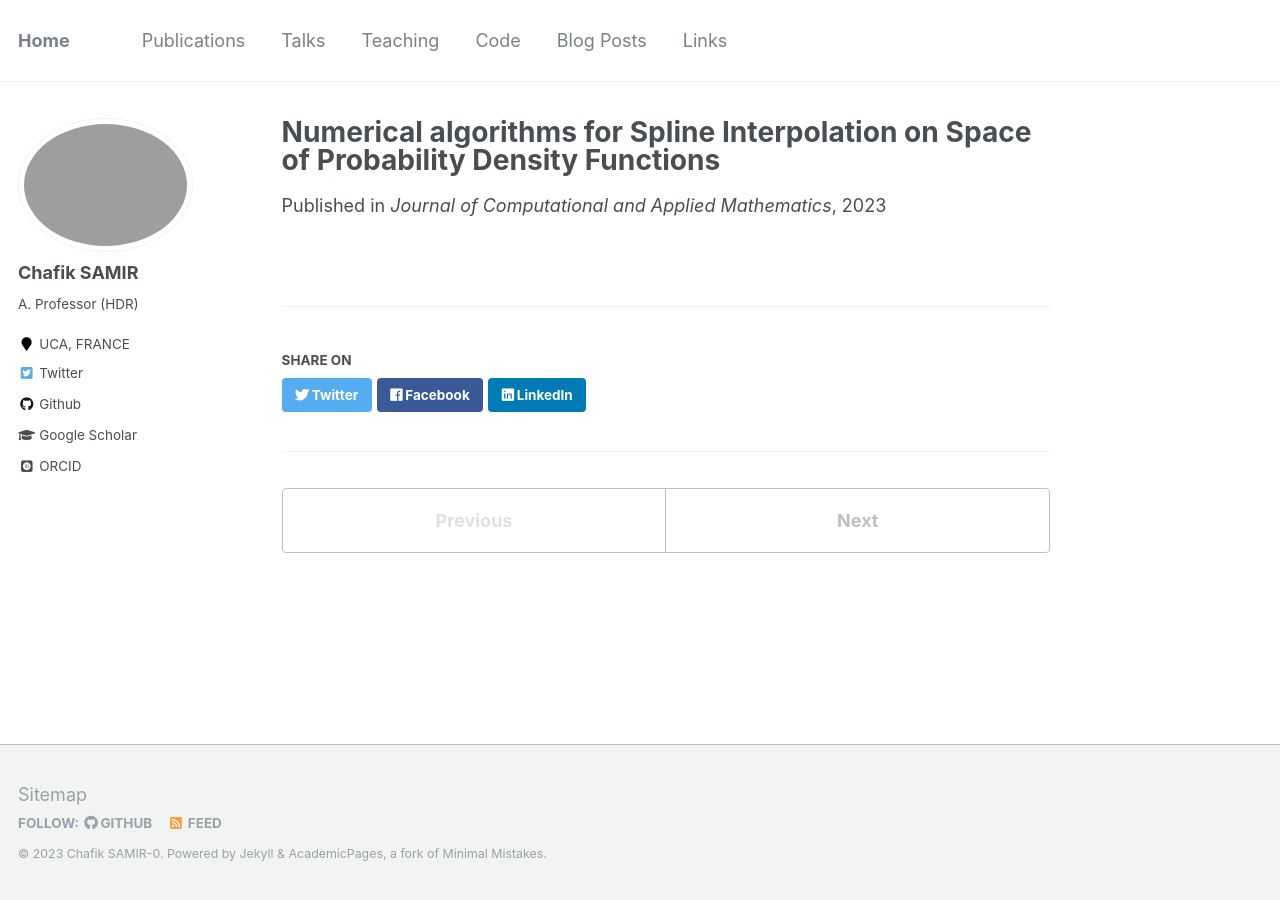
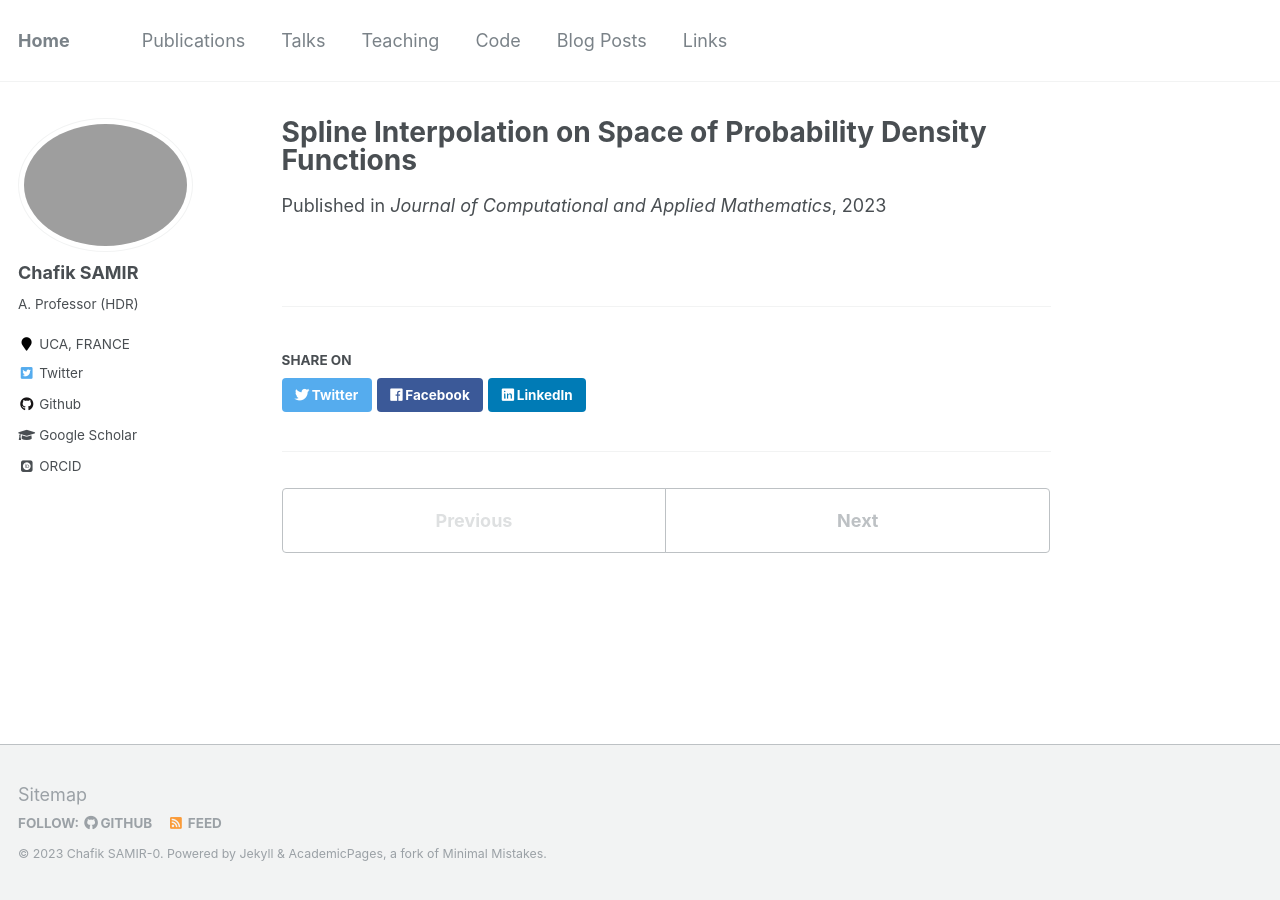
Before and after one commit to Chsamir/chsamir.github.io, a Jekyll site: the page built from _publications/2009-10-01-paper-title-number-1.md, in a window 1280 px wide. Built offline with Jekyll 4.4.1, drawn with Linux system fonts in a browser that asks for light colours; some web fonts are replaced.

Commit message:
Update 2009-10-01-paper-title-number-1.md

```diff
--- a/_publications/2009-10-01-paper-title-number-1.md
+++ b/_publications/2009-10-01-paper-title-number-1.md
@@ -1,8 +1,8 @@
 ---
-title: "Numerical algorithms for Spline Interpolation on Space of Probability Density Functions"
+title: "Spline Interpolation on Space of Probability Density Functions"
 collection: publications
 permalink: /publication/2009-10-01-paper-title-number-1
-excerpt: 'This paper is optimization on Riemannian manifolds with applications on PDFs'
+excerpt: 'This paper is about optimization on the Riemannian manifolds of PDFs'
 date: 2023-03-23
 venue: 'Journal of Computational and Applied Mathematics'
 paperurl: '[http://academicpages.github.io/files/paper1.pdf](https://link.springer.com/article/10.1007/s40314-023-02262-5)'
```
